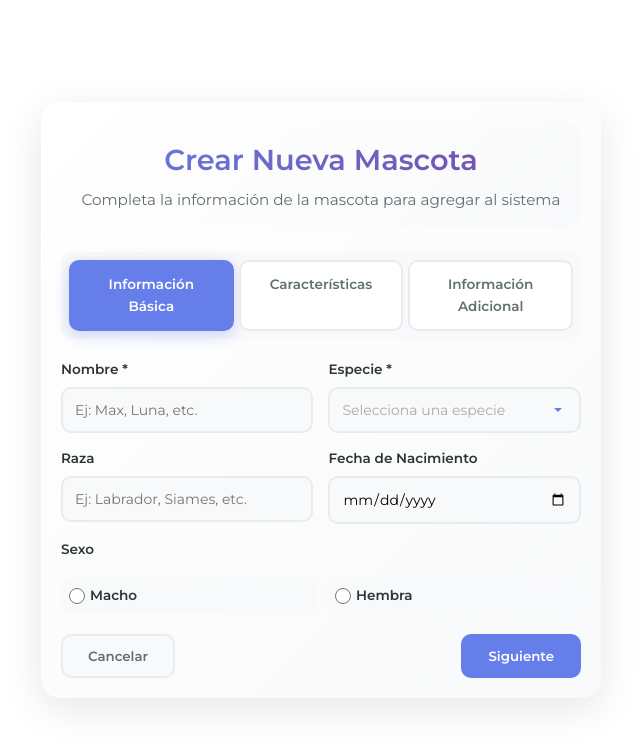
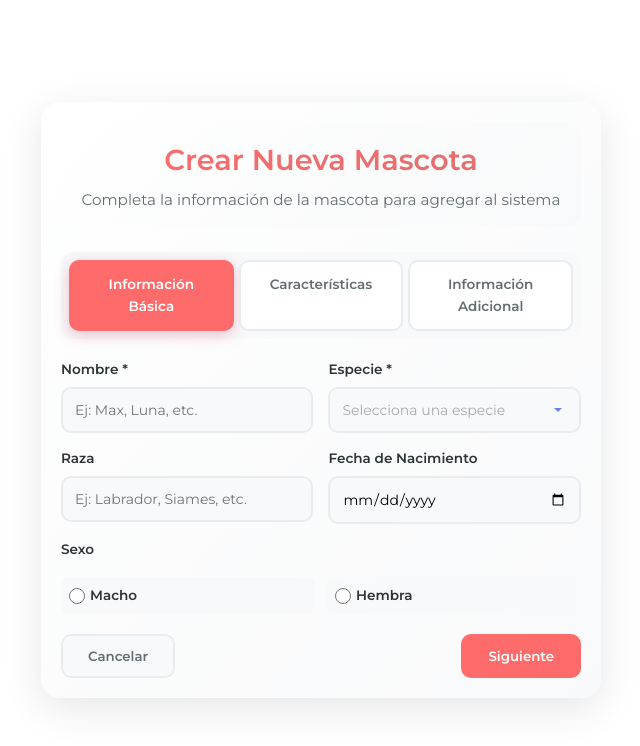
Before and after one commit to dxnibt/petconnect, a React (Vite) app in the folder frontend/: page /crear in a window 1280 px wide. Shown: the top 746 px of the page, without its empty margins (319-959 px from the left). Built offline with nearby package versions, Linux system fonts and the light colour scheme.

Commit message:
Cambios en el estilo de formulario Crear Mascota

```diff
--- a/frontend/src/pets/styles/petform.css
+++ b/frontend/src/pets/styles/petform.css
@@ -27,7 +27,7 @@
   font-size: 1.8rem;
   font-weight: 700;
   margin-bottom: 5px;
-  background: linear-gradient(135deg, #667eea, #764ba2);
+  background: linear-gradient(135deg, #FF6B6B, #dd7171);
   -webkit-background-clip: text;
   -webkit-text-fill-color: transparent;
   background-clip: text;
@@ -66,15 +66,15 @@
 }
 
 .pet-form-tab.active {
-  background: #667eea;
+  background: #FF6B6B;
   color: white;
-  border-color: #667eea;
-  box-shadow: 0 4px 15px rgba(102, 126, 234, 0.3);
+  border-color: #FF6B6B;
+  box-shadow: 0 4px 15px rgba(204, 71, 111, 0.3);
 }
 
 .pet-form-tab:hover:not(.active) {
-  border-color: #667eea;
-  color: #667eea;
+  border-color: #FF6B6B;
+  color: #FF6B6B;
 }
 
 /* Contenido de pestañas */
@@ -178,13 +178,13 @@
 
 .pet-radio-label:hover {
   background: #e9ecef;
-  color: #667eea;
+  color: #FF6B6B;
 }
 
 .pet-radio-label input[type="radio"] {
   width: 16px;
   height: 16px;
-  accent-color: #667eea;
+  accent-color: #FF6B6B;
 }
 
 /* Checkbox Group compacto */
@@ -201,7 +201,7 @@
   gap: 8px;
   cursor: pointer;
   font-weight: 500;
-  color: #2d3436;
+  color: #FF6B6B;
   font-size: 0.85rem;
   transition: color 0.3s ease;
   padding: 8px;
@@ -211,13 +211,13 @@
 
 .pet-checkbox-label:hover {
   background: #e9ecef;
-  color: #667eea;
+  color: #FF6B6B;
 }
 
 .pet-checkbox-label input[type="checkbox"] {
   width: 16px;
   height: 16px;
-  accent-color: #667eea;
+  accent-color: #FF6B6B;
 }
 
 /* Sección de características compacta */
@@ -244,7 +244,7 @@
 .pet-submit-btn {
   width: 100%;
   padding: 15px;
-  background: linear-gradient(135deg, #667eea, #764ba2);
+  background: linear-gradient(135deg, #FF6B6B, #ec7171);
   color: white;
   border: none;
   border-radius: 12px;
@@ -259,7 +259,7 @@
 
 .pet-submit-btn:hover:not(.disabled) {
   transform: translateY(-2px);
-  box-shadow: 0 8px 25px rgba(102, 126, 234, 0.3);
+  box-shadow: 0 8px 25px rgba(209, 74, 85, 0.774);
 }
 
 .pet-submit-btn.disabled {
@@ -289,19 +289,19 @@
 }
 
 .pet-tab-btn:hover {
-  border-color: #667eea;
-  color: #667eea;
+  border-color: #FF6B6B;
+  color: #FF6B6B;
 }
 
 .pet-tab-btn.primary {
-  background: #667eea;
+  background: #FF6B6B;
   color: white;
-  border-color: #667eea;
+  border-color: #FF6B6B;
 }
 
 .pet-tab-btn.primary:hover {
-  background: #5a6fd8;
-  box-shadow: 0 4px 15px rgba(102, 126, 234, 0.3);
+  background: #FF6B6B;
+  box-shadow: 0 4px 15px rgba(209, 74, 85, 0.774);
 }
 
 /* Responsive */
@@ -380,10 +380,10 @@
 }
 
 .pet-form-container::-webkit-scrollbar-thumb {
-  background: #667eea;
+  background: #FF6B6B;
   border-radius: 3px;
 }
 
 .pet-form-container::-webkit-scrollbar-thumb:hover {
-  background: #5a6fd8;
+  background: #FF6B6B;
 }
```
